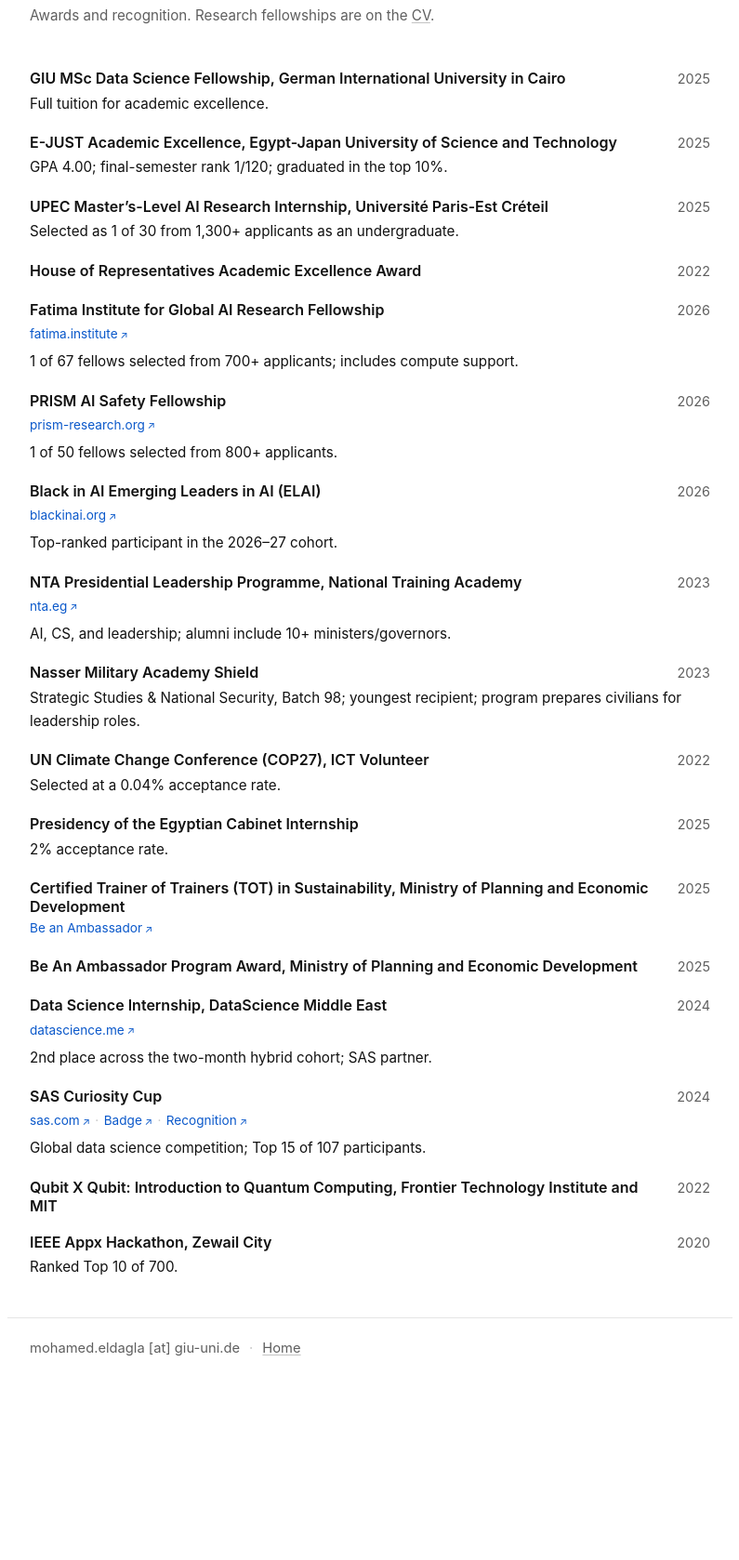
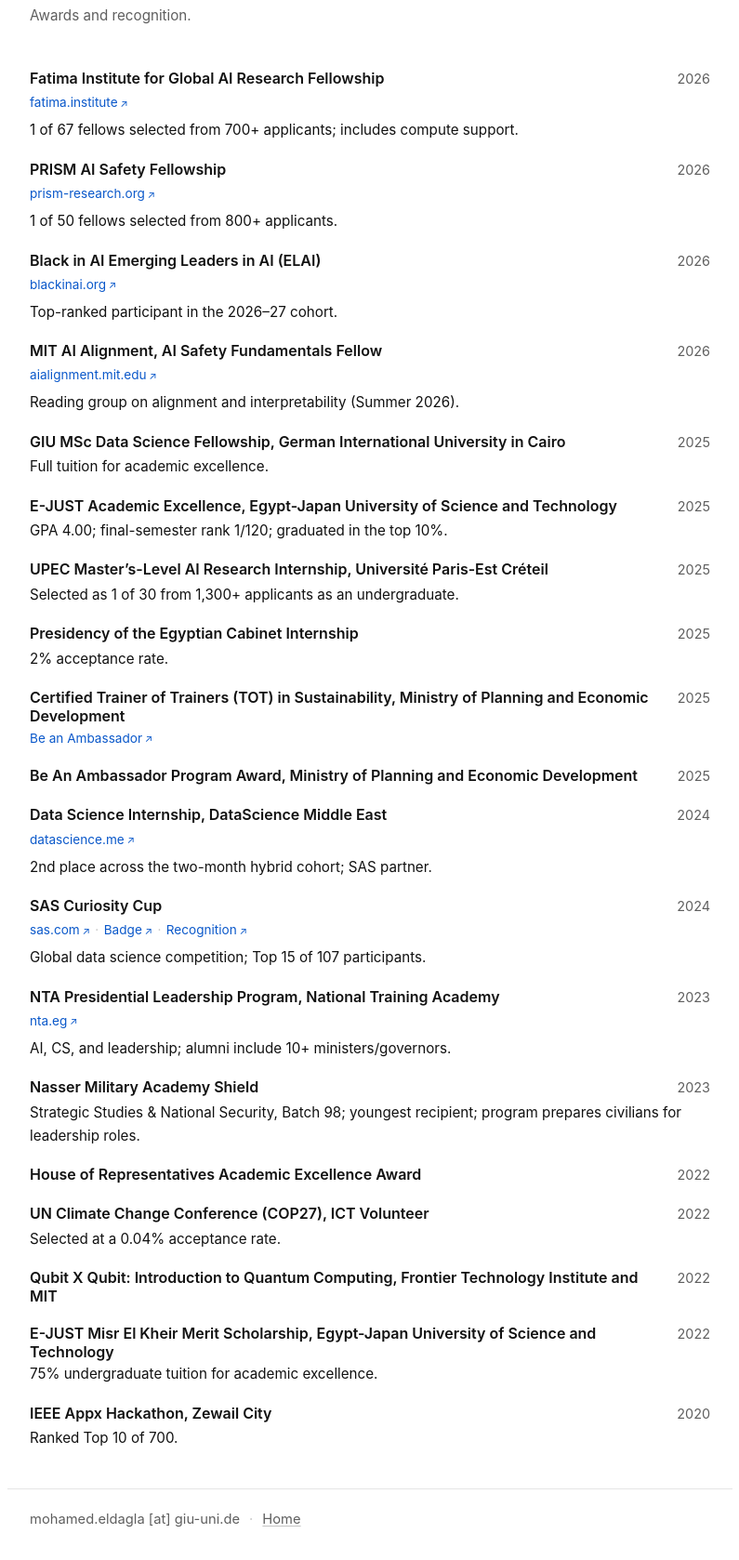
Before and after one commit to mohamed-eldagla/mohamed-eldagla.github.io, a plain HTML site: page awards/index.html in a window 1280 px wide. Shown: the part 128-1806 px from the top of the page at 93% size, without its empty margins (242-1037 px from the left). Before the commit the page ends 1622 px from the top, so only its background shows below. Drawn offline with Linux system fonts and the light colour scheme.

Commit message:
Site cleanup and new social preview card
- Add MIT AI Alignment and Misr El Kheir awards; sort awards newest first
- Mark NeurIPS oral talk as upcoming
- Fix bio wording, awards subtitle, NTA spelling, README blog note
- Refresh sitemap dates
- New og-image matching the updated research focus

Co-Authored-By: Claude Opus 5.5 <noreply@anthropic.com>

```diff
--- a/awards/index.html
+++ b/awards/index.html
@@ -53,7 +53,7 @@
 
 <header class="pagehead wrap">
   <h1>Honors &amp; Awards</h1>
-  <p class="position">Awards and recognition. Research fellowships are on the <a href="../cv/">CV</a>.</p>
+  <p class="position">Awards and recognition.</p>
 </header>
 
 <main id="main" class="wrap">
--- a/data/honors.json
+++ b/data/honors.json
@@ -1,27 +1,4 @@
 [
-  {
-    "name": "GIU MSc Data Science Fellowship",
-    "org": "German International University in Cairo",
-    "year": 2025,
-    "description": "Full tuition for academic excellence."
-  },
-  {
-    "name": "E-JUST Academic Excellence",
-    "org": "Egypt-Japan University of Science and Technology",
-    "year": 2025,
-    "description": "GPA 4.00; final-semester rank 1/120; graduated in the top 10%."
-  },
-  {
-    "name": "UPEC Master’s-Level AI Research Internship",
-    "org": "Université Paris-Est Créteil",
-    "year": 2025,
-    "description": "Selected as 1 of 30 from 1,300+ applicants as an undergraduate."
-  },
-  {
-    "name": "House of Representatives Academic Excellence Award",
-    "org": null,
-    "year": 2022
-  },
   {
     "name": "Fatima Institute for Global AI Research Fellowship",
     "org": null,
@@ -56,27 +33,33 @@
     "description": "Top-ranked participant in the 2026–27 cohort."
   },
   {
-    "name": "NTA Presidential Leadership Programme",
-    "org": "National Training Academy",
-    "year": 2023,
-    "description": "AI, CS, and leadership; alumni include 10+ ministers/governors.",
+    "name": "MIT AI Alignment, AI Safety Fundamentals Fellow",
+    "org": null,
+    "year": 2026,
+    "description": "Reading group on alignment and interpretability (Summer 2026).",
     "links": [
       {
-        "url": "https://nta.eg"
+        "url": "https://aialignment.mit.edu/aisf/summer-2026/fellows/"
       }
     ]
   },
   {
-    "name": "Nasser Military Academy Shield",
-    "org": null,
-    "year": 2023,
-    "description": "Strategic Studies & National Security, Batch 98; youngest recipient; program prepares civilians for leadership roles."
+    "name": "GIU MSc Data Science Fellowship",
+    "org": "German International University in Cairo",
+    "year": 2025,
+    "description": "Full tuition for academic excellence."
   },
   {
-    "name": "UN Climate Change Conference (COP27), ICT Volunteer",
-    "org": null,
-    "year": 2022,
-    "description": "Selected at a 0.04% acceptance rate."
+    "name": "E-JUST Academic Excellence",
+    "org": "Egypt-Japan University of Science and Technology",
+    "year": 2025,
+    "description": "GPA 4.00; final-semester rank 1/120; graduated in the top 10%."
+  },
+  {
+    "name": "UPEC Master’s-Level AI Research Internship",
+    "org": "Université Paris-Est Créteil",
+    "year": 2025,
+    "description": "Selected as 1 of 30 from 1,300+ applicants as an undergraduate."
   },
   {
     "name": "Presidency of the Egyptian Cabinet Internship",
@@ -131,9 +114,43 @@
     ]
   },
   {
+    "name": "NTA Presidential Leadership Program",
+    "org": "National Training Academy",
+    "year": 2023,
+    "description": "AI, CS, and leadership; alumni include 10+ ministers/governors.",
+    "links": [
+      {
+        "url": "https://nta.eg"
+      }
+    ]
+  },
+  {
+    "name": "Nasser Military Academy Shield",
+    "org": null,
+    "year": 2023,
+    "description": "Strategic Studies & National Security, Batch 98; youngest recipient; program prepares civilians for leadership roles."
+  },
+  {
+    "name": "House of Representatives Academic Excellence Award",
+    "org": null,
+    "year": 2022
+  },
+  {
+    "name": "UN Climate Change Conference (COP27), ICT Volunteer",
+    "org": null,
+    "year": 2022,
+    "description": "Selected at a 0.04% acceptance rate."
+  },
+  {
     "name": "Qubit X Qubit: Introduction to Quantum Computing",
     "org": "Frontier Technology Institute and MIT",
     "year": 2022
+  },
+  {
+    "name": "E-JUST Misr El Kheir Merit Scholarship",
+    "org": "Egypt-Japan University of Science and Technology",
+    "year": 2022,
+    "description": "75% undergraduate tuition for academic excellence."
   },
   {
     "name": "IEEE Appx Hackathon",
--- a/data/talks.json
+++ b/data/talks.json
@@ -3,7 +3,8 @@
     "title": "Reward Basis Decomposition for Interpreting Preference Heterogeneity",
     "venue": "Oral presentation, NeurIPS 2026 Workshop: Interpretability as Science",
     "venueUrl": "https://interpscience.github.io/",
-    "date": "Dec 2026"
+    "date": "Dec 2026",
+    "upcoming": true
   },
   {
     "title": "Do People Really Want Different Things? Reward Basis Decomposition Explained",
--- a/render.js
+++ b/render.js
@@ -397,7 +397,9 @@
     return h('li', { class: 'entry' },
       entryHead(t.title, t.date),
       entryLinks(t.links, t.title),
-      h('p', { class: 'entry-desc' }, t.venueUrl ? externalLink(t.venueUrl, t.venue) : t.venue)
+      h('p', { class: 'entry-desc' },
+        t.venueUrl ? externalLink(t.venueUrl, t.venue) : t.venue,
+        t.upcoming ? [sep(), h('span', { class: 'status is-preparation' }, 'Upcoming')] : null)
     );
   }
 
```
Also changed, not shown: index.html (+1 -1 lines), sitemap.xml (+6 -6 lines), assets/og-image.png, 1 other file.
